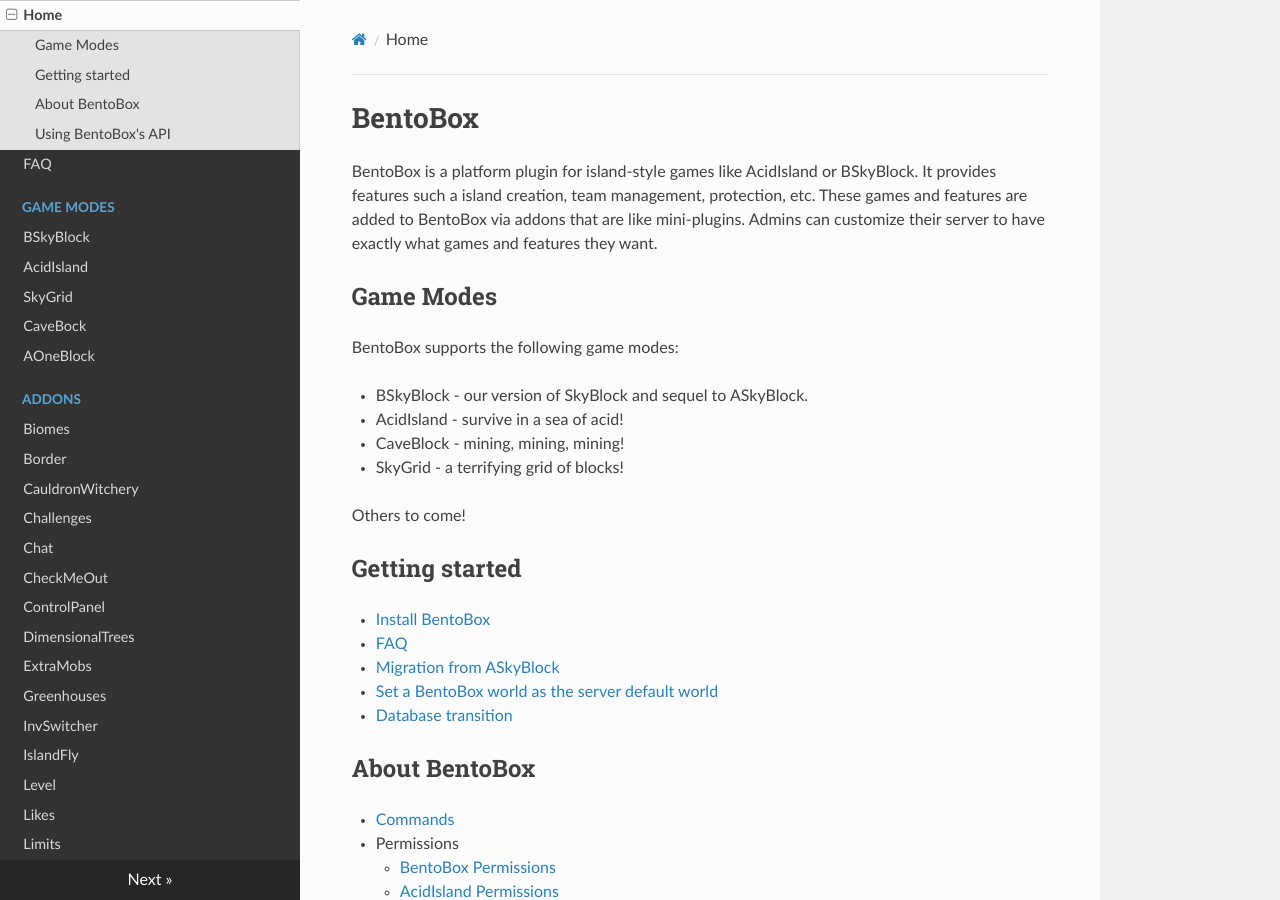
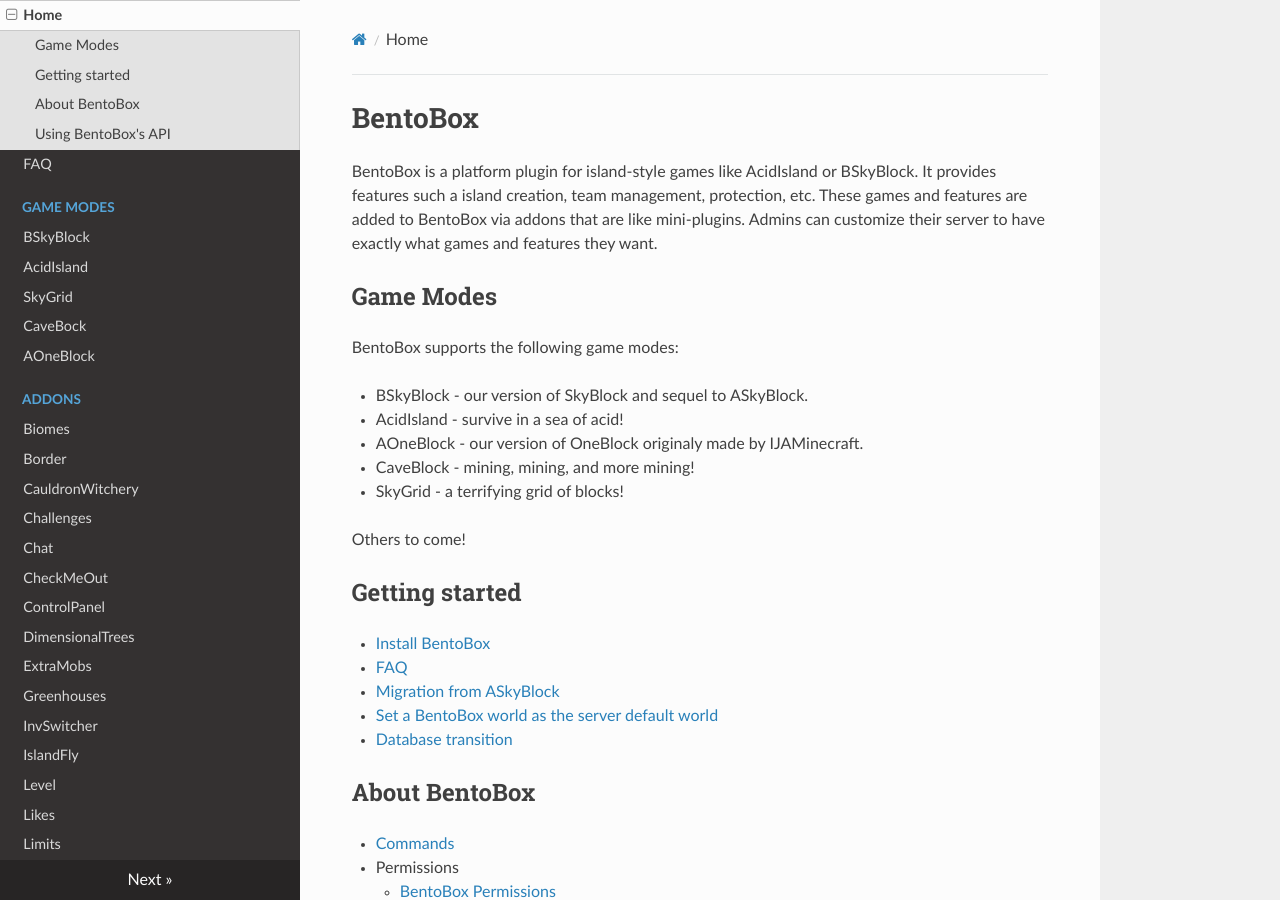
Before and after one commit to BentoBoxWorld/docs, an MkDocs documentation site: the page built from docs/index.md, in a window 1280 px wide and 900 px high. Built offline with MkDocs 1.6.1, drawn with Linux system fonts in a browser that asks for light colours; nearby versions of some CDN libraries.

Commit message:
Added AOneBlock to gamemode list

```diff
--- a/docs/index.md
+++ b/docs/index.md
@@ -8,8 +8,10 @@
 
 - BSkyBlock - our version of SkyBlock and sequel to ASkyBlock.
 - AcidIsland - survive in a sea of acid!
-- CaveBlock - mining, mining, mining!
+- AOneBlock - our version of OneBlock originaly made by IJAMinecraft.
+- CaveBlock - mining, mining, and more mining!
 - SkyGrid - a terrifying grid of blocks!
+
 
 Others to come!
 
```
